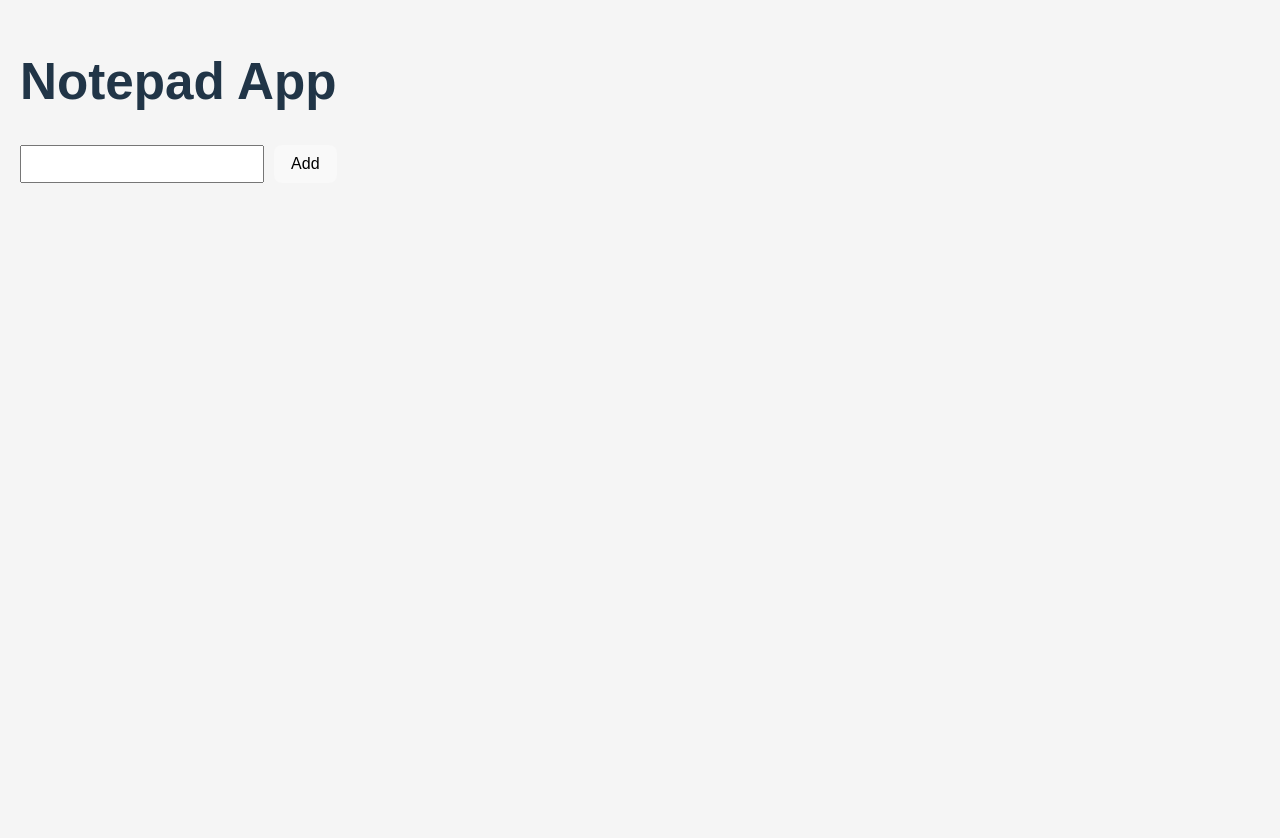
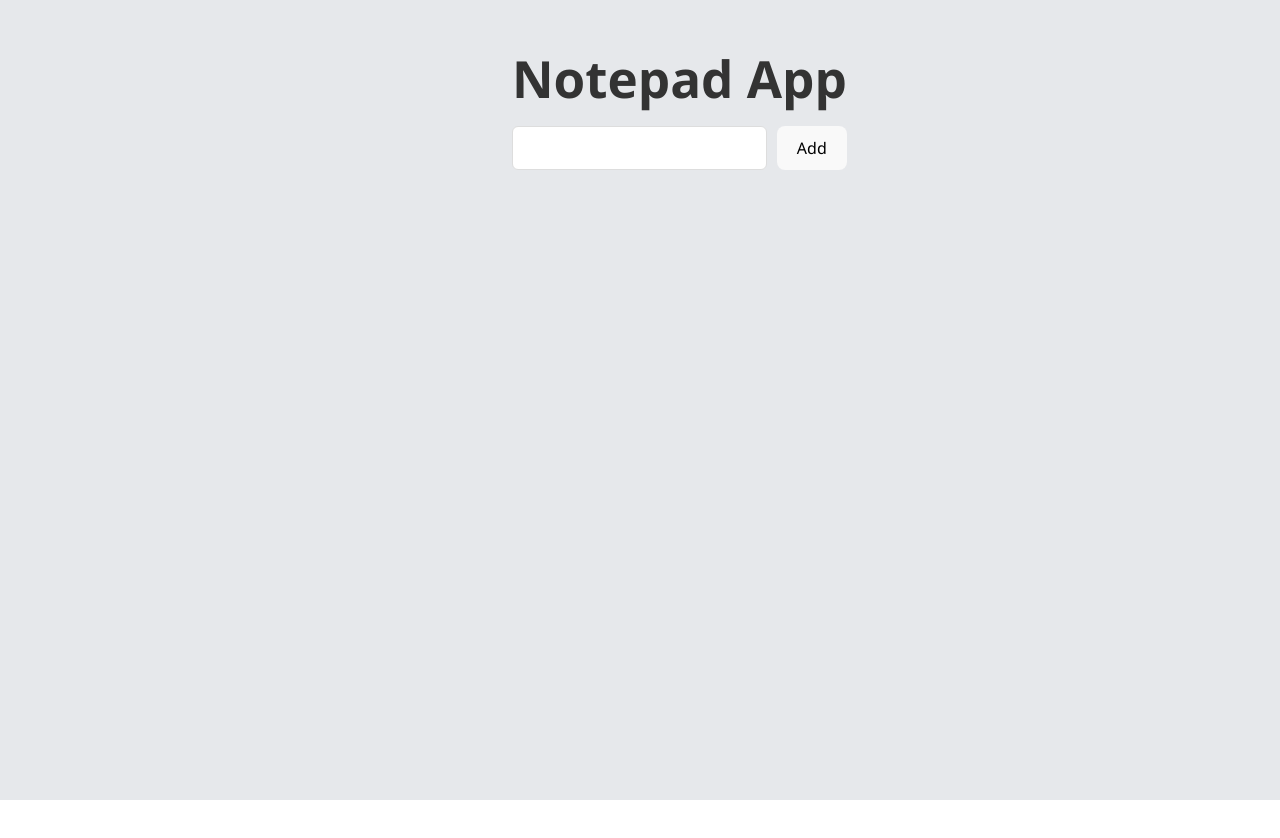
Before and after one commit to Sourabh-Verma-9/react-notes-app, a React (Vite) app: page / in a window 1280 px wide. After the commit the page ends 800 px from the top, so only its background shows below. Built offline with nearby package versions, Linux system fonts and the light colour scheme.

Commit message:
Center control panel and improve note text visibility

```diff
--- a/src/App.css
+++ b/src/App.css
@@ -1,35 +1,73 @@
 body {
   margin: 0;
-  background: #f5f5f5;
+  background: #e6e8eb;
+  font-family: "Segoe UI", Arial, sans-serif;
 }
 
 .app {
   height: 100vh;
-  padding: 20px;
-  position: relative;
-  background: #f5f5f5;
-  font-family: Arial, sans-serif;
 
-  max-width: 600px;
-  margin: 0 auto;
+  position: center;
+  font-family: "Segoe UI", Arial, sans-serif;
+}
+
+.top-center {
+  position: absolute;
+  top: 50px;
+  left: 40%;
+
+
+
+  text-align: center;
+}
+
+.app h1 {
+  margin: 0;
+  margin-bottom: 20px;
+
+  text-align: center;
+
+  color: #333;
 }
 
 .input-bar {
   display: flex;
   gap: 10px;
-  margin-bottom: 20px;
+  justify-content: center;
+  margin-top: 10px;
 }
 
 .input-bar input {
   flex: 1;
-  padding: 8px;
-  font-size: 16px;
+  padding: 10px;
+
+  font-size: 15px;
+
+  border: 1px solid #ddd;
+  border-radius: 6px;
+
+  outline: none;
 }
 
-.input-bar button {
-  padding: 8px 16px;
-  cursor: pointer;
+.input-bar input:focus {
+  border-color: #4a90e2;
 }
+
+..input-bar button {
+   padding: 10px 16px;
+
+   border: none;
+   border-radius: 6px;
+
+   background: #4a90e2;
+   color: white;
+
+   font-weight: 500;
+
+   cursor: pointer;
+
+   transition: background 0.2s;
+ }
 
 .notes-container {
   position: relative;
@@ -37,14 +75,30 @@ body {
 
 .note {
   position: absolute;
+
   width: 160px;
   min-height: 80px;
-  padding: 10px;
 
-  background: #fff9c4;
-  border: 1px solid #e0d98c;
-  border-radius: 4px;
+  padding: 12px;
+
+  background: #fff9a8;
+
+  border-radius: 6px;
+
+  box-shadow: 2px 4px 12px rgba(0,0,0,0.15);
 
   cursor: grab;
+
   user-select: none;
+
+  color: #222;          /* ← ADD THIS LINE */
+  font-weight: 500;     /* ← optional, improves readability */
 }
+
+.note:hover {
+  box-shadow: 4px 8px 18px rgba(0,0,0,0.25);
+}
+
+.note:active {
+  cursor: grabbing;
+}
--- a/src/App.jsx
+++ b/src/App.jsx
@@ -128,6 +128,7 @@ function App() {
 
   return (
     <div className="app">
+        <div className="top-center">
       <h1>Notepad App</h1>
       <div className="input-bar">
         <input
@@ -135,6 +136,7 @@ function App() {
           onChange={(e) => setText(e.target.value)}
         />
         <button onClick={addNote}>Add</button>
+        </div>
       </div>
 
       <div className="notes-container">
```
